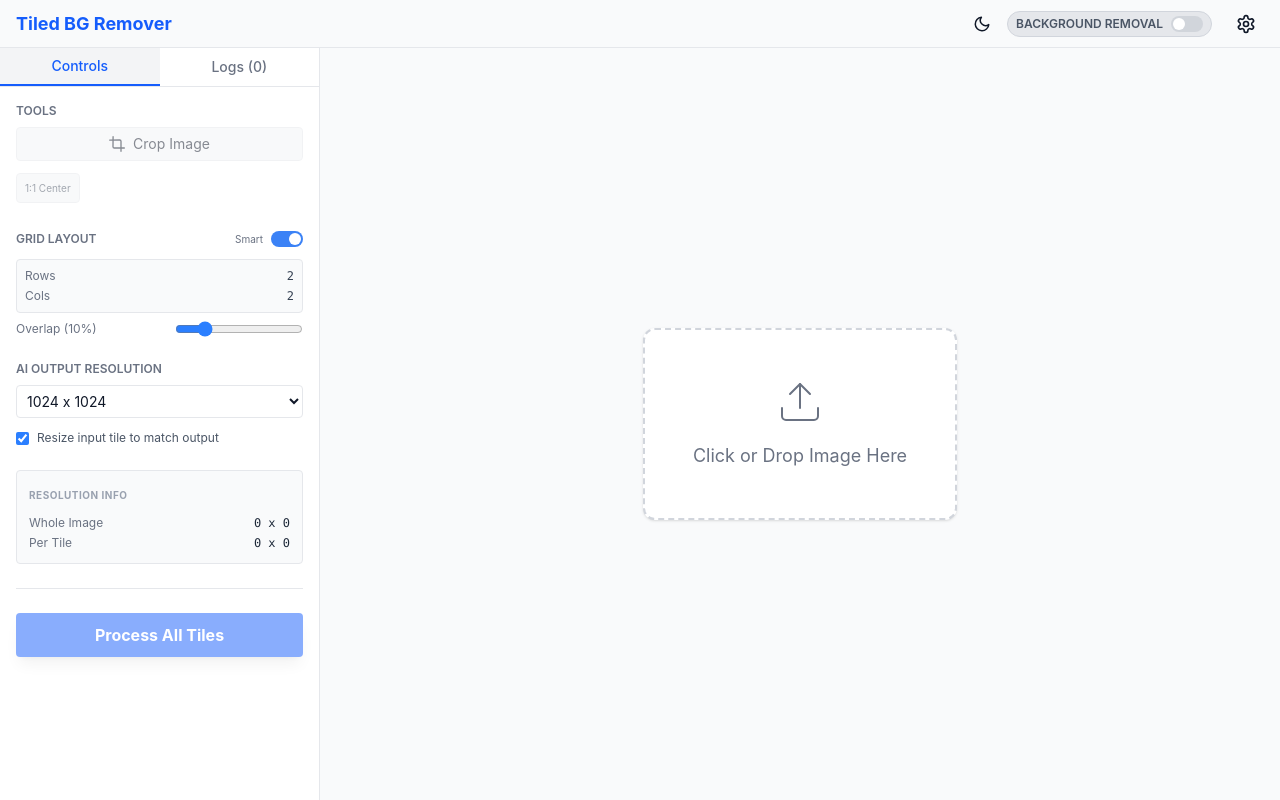
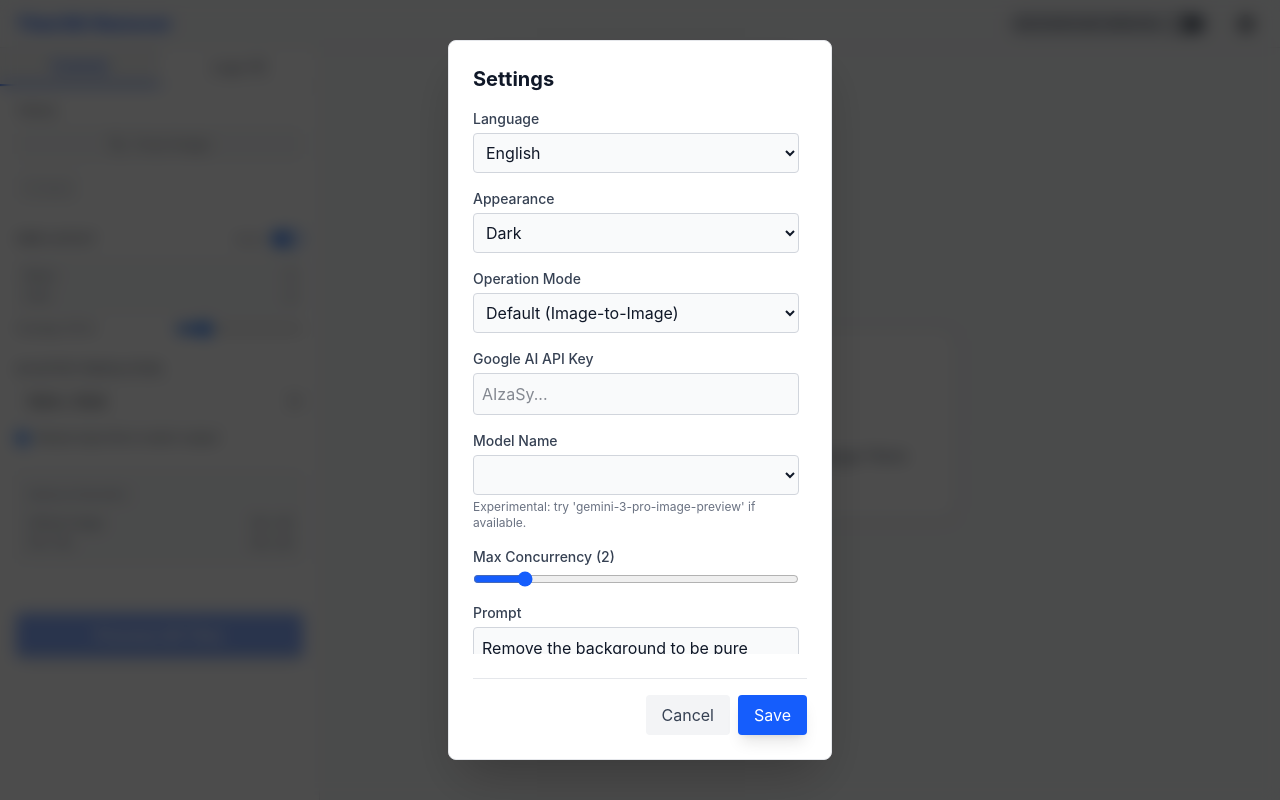
Before and after one commit to GaiZhenbiao/Tiled-BG-Remover, a SvelteKit app: page / in a window 1280 px wide. Both pictures are taken after a click on the button "Settings". Built offline with nearby package versions, Linux system fonts and the light colour scheme.

Commit message:
feat: move theme selection to settings modal
- Removed theme toggle button from the header
- Added 'Appearance' selection (light/dark) in the Settings modal
- Cleaned up unused toggleTheme function in +page.svelte
- Ensured theme changes are reactive and persisted automatically

```diff
--- a/src/lib/Settings.svelte
+++ b/src/lib/Settings.svelte
@@ -5,6 +5,7 @@
   const dispatch = createEventDispatcher();
 
   export let concurrency = 2;
+  export let theme = 'dark';
 
   let apiKey = localStorage.getItem('gemini_api_key') || '';
   let modelName = localStorage.getItem('gemini_model') || 'gemini-1.5-pro';
@@ -34,6 +35,14 @@
           <option value="en">English</option>
           <option value="zh">中文</option>
           <option value="ja">日本語</option>
+        </select>
+      </div>
+
+      <div>
+        <label for="theme" class="block text-sm font-medium mb-1 text-gray-700 dark:text-gray-300">Appearance</label>
+        <select id="theme" bind:value={theme} class="w-full bg-gray-50 dark:bg-gray-700 border border-gray-300 dark:border-gray-600 rounded p-2 text-gray-900 dark:text-white transition-colors">
+          <option value="light">Light</option>
+          <option value="dark">Dark</option>
         </select>
       </div>
 
--- a/src/routes/+page.svelte
+++ b/src/routes/+page.svelte
@@ -43,18 +43,17 @@
     applyTheme();
   });
 
-  function toggleTheme() {
-    theme = theme === 'dark' ? 'light' : 'dark';
-    localStorage.setItem('theme', theme);
-    applyTheme();
-  }
-
   function applyTheme() {
     if (theme === 'dark') {
       document.documentElement.classList.add('dark');
     } else {
       document.documentElement.classList.remove('dark');
     }
+  }
+
+  $: if (theme) {
+    localStorage.setItem('theme', theme);
+    applyTheme();
   }
 
   // Processing state
@@ -226,19 +225,6 @@
       <span class="text-blue-600 dark:text-blue-400">{$t('appTitle')}</span>
     </div>
     <div class="flex items-center gap-2">
-      <!-- Theme Toggle -->
-      <button
-        on:click={toggleTheme}
-        class="p-2 hover:bg-gray-200 dark:hover:bg-gray-700 rounded-full transition-colors"
-        title="Toggle Theme"
-      >
-        {#if theme === 'dark'}
-          <svg xmlns="http://www.w3.org/2000/svg" width="18" height="18" viewBox="0 0 24 24" fill="none" stroke="currentColor" stroke-width="2" stroke-linecap="round" stroke-linejoin="round"><circle cx="12" cy="12" r="5"></circle><line x1="12" y1="1" x2="12" y2="3"></line><line x1="12" y1="21" x2="12" y2="23"></line><line x1="4.22" y1="4.22" x2="5.64" y2="5.64"></line><line x1="18.36" y1="18.36" x2="19.78" y2="19.78"></line><line x1="1" y1="12" x2="3" y2="12"></line><line x1="21" y1="12" x2="23" y2="12"></line><line x1="4.22" y1="19.78" x2="5.64" y2="18.36"></line><line x1="18.36" y1="5.64" x2="19.78" y2="4.22"></line></svg>
-        {:else}
-          <svg xmlns="http://www.w3.org/2000/svg" width="18" height="18" viewBox="0 0 24 24" fill="none" stroke="currentColor" stroke-width="2" stroke-linecap="round" stroke-linejoin="round"><path d="M21 12.79A9 9 0 1 1 11.21 3 7 7 0 0 0 21 12.79z"></path></svg>
-        {/if}
-      </button>
-
       <!-- BG Removal Toggle -->
       <div class="flex items-center bg-gray-200 dark:bg-gray-700 rounded-full px-2 py-1 mr-2 border border-gray-300 dark:border-gray-600 transition-colors">
         <label class="flex items-center gap-2 cursor-pointer">
@@ -468,7 +454,7 @@
   </div>
 
   {#if showSettings}
-    <Settings bind:concurrency on:close={() => showSettings = false} />
+    <Settings bind:concurrency bind:theme on:close={() => showSettings = false} />
   {/if}
 
   {#if showCropModal}
```
